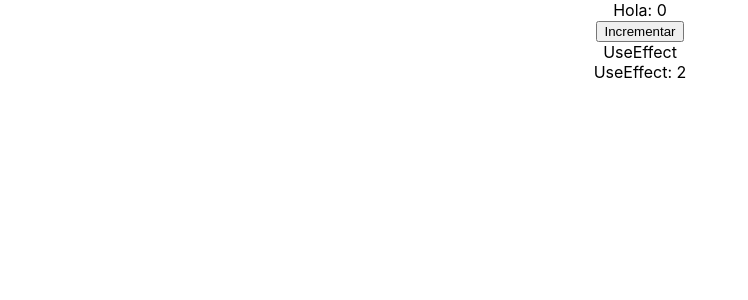
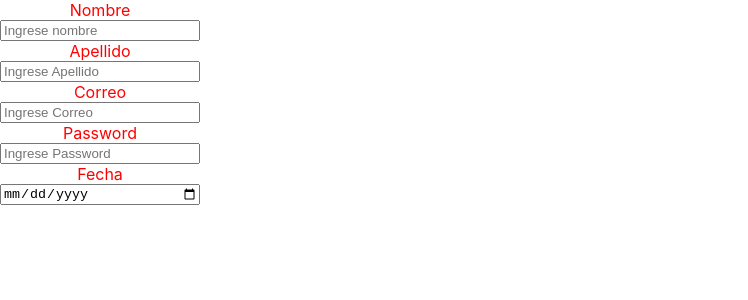
Before and after one commit to ManuelDev06/useState-useEffect, a React (Create React App) app: page / in a window 1280 px wide. Shown: the top 300 px of the page, without its empty margins (0-748 px from the left). Built offline with nearby package versions, Linux system fonts and the light colour scheme.

Commit message:
components

```diff
--- a/src/App.js
+++ b/src/App.js
@@ -3,6 +3,7 @@ import './App.css';
 import UseState from './components/UseState';
 import { useState } from 'react';
 import UseEffect from './components/UseEffect';
+import InputText from './components/InputText';
 
 function App() {
 
@@ -14,18 +15,38 @@ function App() {
 
   return (
     <div className="App">
-      <UseState
-        name={count}
-        text={'Hola'}
-      />
-      <button
-        onClick={incrementar}
-      >Incrementar</button>
-      <br/>
-      <label>UseEffect</label>
-      <UseEffect
-        name={count}
-      />
+      <div
+        style={
+          { display: 'flex',
+            flexDirection: 'column',
+            width: '200px'
+          }
+        } //Estilos directos
+      >
+        <InputText
+          name={'Nombre'}
+          placeholder={'Ingrese nombre'}
+        />
+        <InputText
+          name={'Apellido'}
+          placeholder={'Ingrese Apellido'}
+        />
+        <InputText
+          name={'Correo'}
+          type={'email'}
+          placeholder={'Ingrese Correo'}
+        />
+        <InputText
+          name={'Password'}
+          type={'password'}
+          placeholder={'Ingrese Password'}
+        />
+        <InputText
+          name={'Fecha'}
+          type={'date'}
+          placeholder={'Ingrese Fecha'}
+        />
+      </div>
     </div>
   );
 }
--- /dev/null
+++ b/src/components/InputText.jsx
@@ -0,0 +1,19 @@
+import React from 'react'
+
+//Los componentes permiten separar la interfaz de usuario en piezas independientes, reutilizables y pensar en cada pieza de forma aislada.
+
+const InputText = ({name,placeholder,type}) => { //Entre parentesis son las props
+  return (
+    <>
+        <label style={{color: 'red'}}>{name}</label>
+        <input
+            type={type}
+            placeholder={placeholder}
+        />
+    </>
+  )
+}
+
+export default InputText
+
+// Escribir "rafce" te autogenera el componente
```
